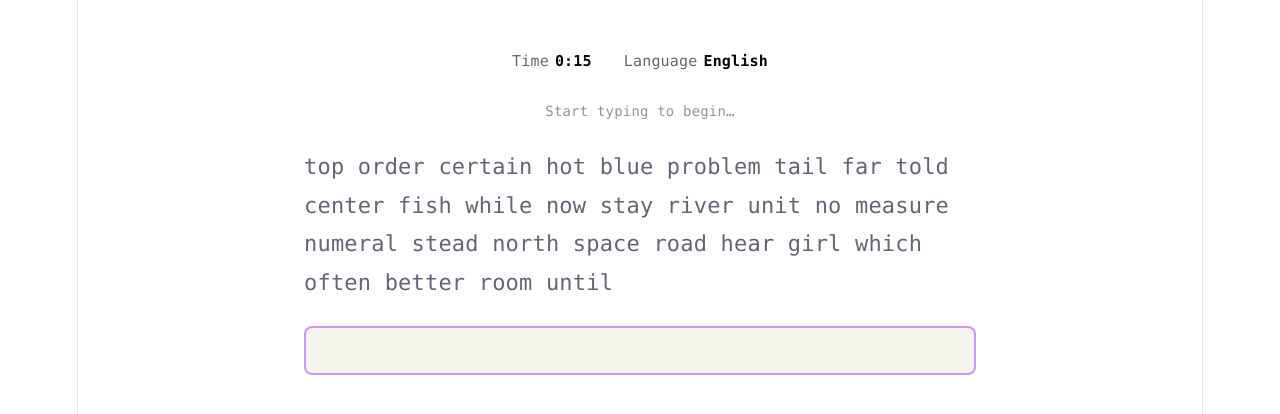
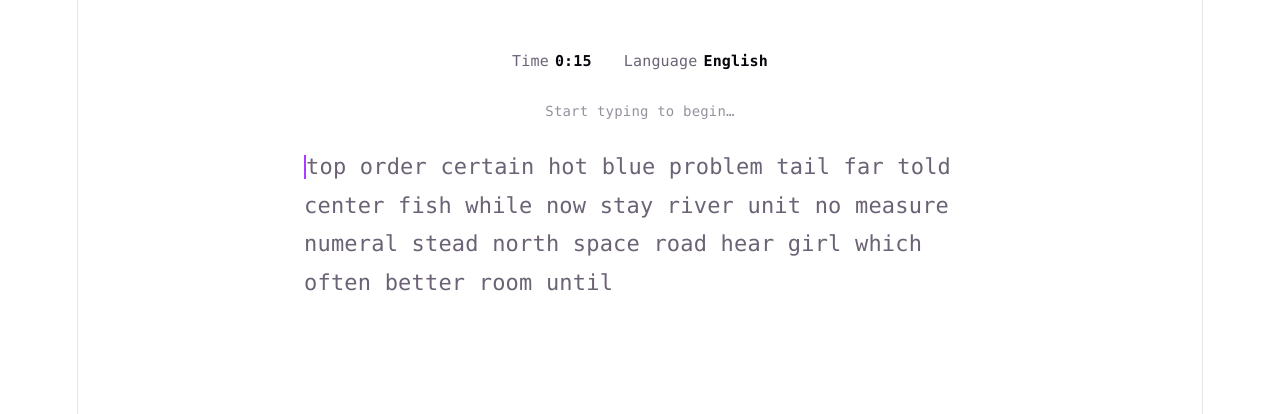
Before and after one commit to jkkusmi/typing-app, a React (Vite) app in the folder app/: page / in a window 1280 px wide. Shown: the top 414 px of the page. Built offline with nearby package versions, Linux system fonts and the light colour scheme.

Commit message:
feature: replaced the textbox with a dynamic caret

```diff
--- a/app/src/components/game.css
+++ b/app/src/components/game.css
@@ -8,6 +8,12 @@
   margin: 0 auto;
   padding: 48px 24px;
   box-sizing: border-box;
+  position: relative;
+  outline: none;
+}
+
+.game--play {
+  cursor: text;
 }
 
 .game-header {
@@ -69,27 +75,33 @@
   color: #ef4444;
 }
 
-.game-input {
-  width: 100%;
-  font-family: var(--mono);
-  font-size: 18px;
-  padding: 12px 16px;
-  border: 2px solid var(--border);
-  border-radius: 8px;
-  background: var(--code-bg);
-  color: var(--text-h);
-  box-sizing: border-box;
-  outline: none;
-  transition: border-color 0.2s;
+.game-cursor {
+  display: inline-block;
+  width: 2px;
+  height: 1.1em;
+  background: var(--accent);
+  vertical-align: text-bottom;
+  animation: game-cursor-blink 1s step-end infinite;
 }
 
-.game-input:focus {
-  border-color: var(--accent-border);
+@keyframes game-cursor-blink {
+  50% {
+    opacity: 0;
+  }
 }
 
-.game-input:disabled {
-  opacity: 0.5;
-  cursor: not-allowed;
+.game-input {
+  position: absolute;
+  width: 1px;
+  height: 1px;
+  padding: 0;
+  margin: -1px;
+  overflow: hidden;
+  clip: rect(0, 0, 0, 0);
+  white-space: nowrap;
+  border: 0;
+  opacity: 0;
+  pointer-events: none;
 }
 
 .game-results {
--- a/app/src/components/game.tsx
+++ b/app/src/components/game.tsx
@@ -114,6 +114,29 @@ function canCommitBuffer(
   return lastCompleted === targetWords[activeTargetIndex]
 }
 
+function getCursorPosition(
+  buffer: string,
+  activeTargetIndex: number,
+): { wordIndex: number; charIndex: number } {
+  const { completed, current } = parseBuffer(buffer)
+
+  if (completed.length === 0 && current.length === 0) {
+    return { wordIndex: activeTargetIndex, charIndex: 0 }
+  }
+
+  if (current.length > 0) {
+    return {
+      wordIndex: activeTargetIndex + completed.length,
+      charIndex: current.length,
+    }
+  }
+
+  return {
+    wordIndex: activeTargetIndex + completed.length,
+    charIndex: 0,
+  }
+}
+
 function isWordCorrect(expected: string, typed: string): boolean {
   return typed === expected
 }
@@ -211,6 +234,7 @@ export default function Game({
 
   const activeTargetIndex = typedWords.length
   const languageLabel = LANGUAGE_LABELS[language] ?? language
+  const cursorPosition = getCursorPosition(buffer, activeTargetIndex)
 
   const resetGame = useCallback(() => {
     finishRef.current = false
@@ -350,6 +374,10 @@ export default function Game({
     }
   }
 
+  const focusInput = () => {
+    inputRef.current?.focus()
+  }
+
   if (!wordPool || wordPool.length === 0) {
     return (
       <div className="game">
@@ -399,7 +427,13 @@ export default function Game({
   }
 
   return (
-    <div className="game">
+    <div
+      className="game game--play"
+      onMouseDown={(e) => {
+        e.preventDefault()
+        focusInput()
+      }}
+    >
       <div className="game-header">
         {mode === 'time' ? (
           <div className="game-stat">
@@ -430,12 +464,16 @@ export default function Game({
         <p className="game-prompt">Start typing to begin…</p>
       )}
 
-      <div className="game-words" aria-hidden="true">
+      <div className="game-words">
         {words.map((word, wIdx) => (
           <span key={`${wIdx}-${word}`}>
             {word.split('').map((char, cIdx) => (
+              <span key={cIdx}>
+                {cursorPosition.wordIndex === wIdx &&
+                  cursorPosition.charIndex === cIdx && (
+                    <span className="game-cursor" aria-hidden="true" />
+                  )}
                 <span
-                key={cIdx}
                   className={getCharClass(
                     word,
                     cIdx,
@@ -447,7 +485,12 @@ export default function Game({
                 >
                   {char}
                 </span>
+              </span>
             ))}
+            {cursorPosition.wordIndex === wIdx &&
+              cursorPosition.charIndex === word.length && (
+                <span className="game-cursor" aria-hidden="true" />
+              )}
             {wIdx < words.length - 1 && ' '}
           </span>
         ))}
```
Lines whose indentation alone changed are shown as unchanged.
